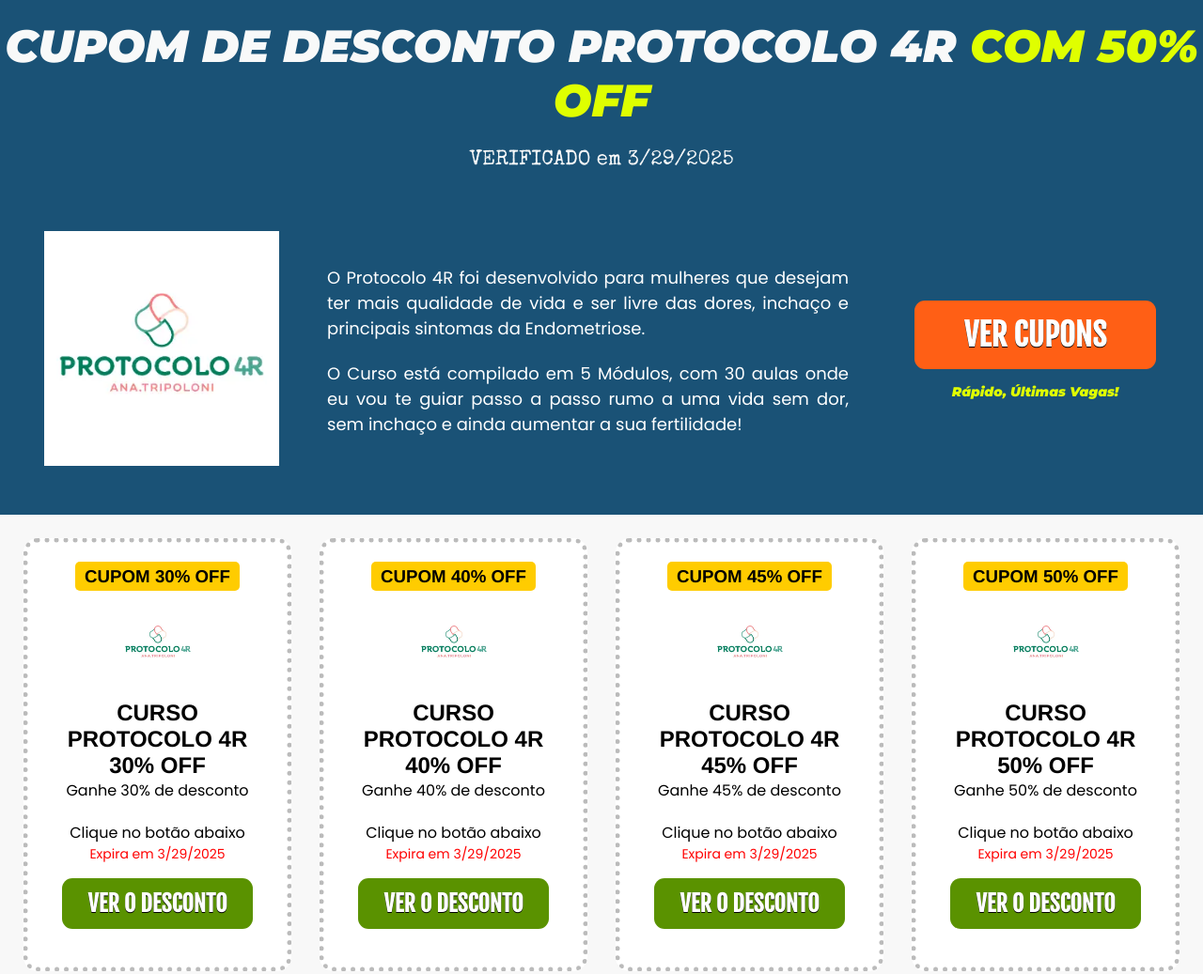
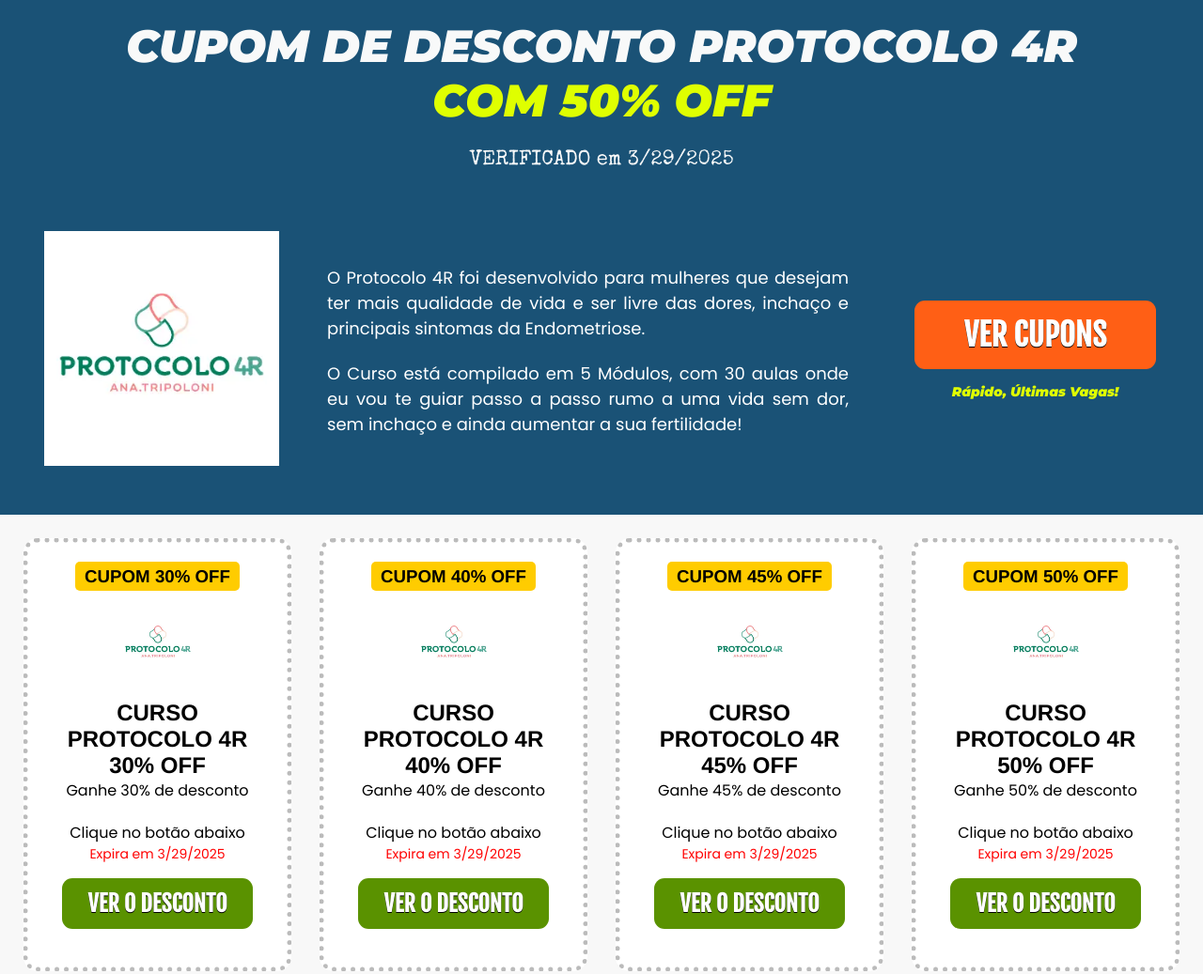
Before and after one commit to desconto-no-curso/0019, a plain HTML site: page index.html in a window 1280 px wide. Shown: the top 1037 px of the page at 94% size. Drawn offline with Linux system fonts and the light colour scheme.

Commit message:
Add files via upload

```diff
--- a/index.html
+++ b/index.html
@@ -600,7 +600,7 @@ html {
 
   <header>
     <div class="titulo">
-		<h1>CUPOM DE DESCONTO PROTOCOLO 4R<span class="destaque"> COM 50% OFF</span></h1>
+		<h1>CUPOM DE DESCONTO PROTOCOLO 4R<br><span class="destaque"> COM 50% OFF</span></h1>
     </div><br>
 
 <div class="testado"> VERIFICADO em
```
